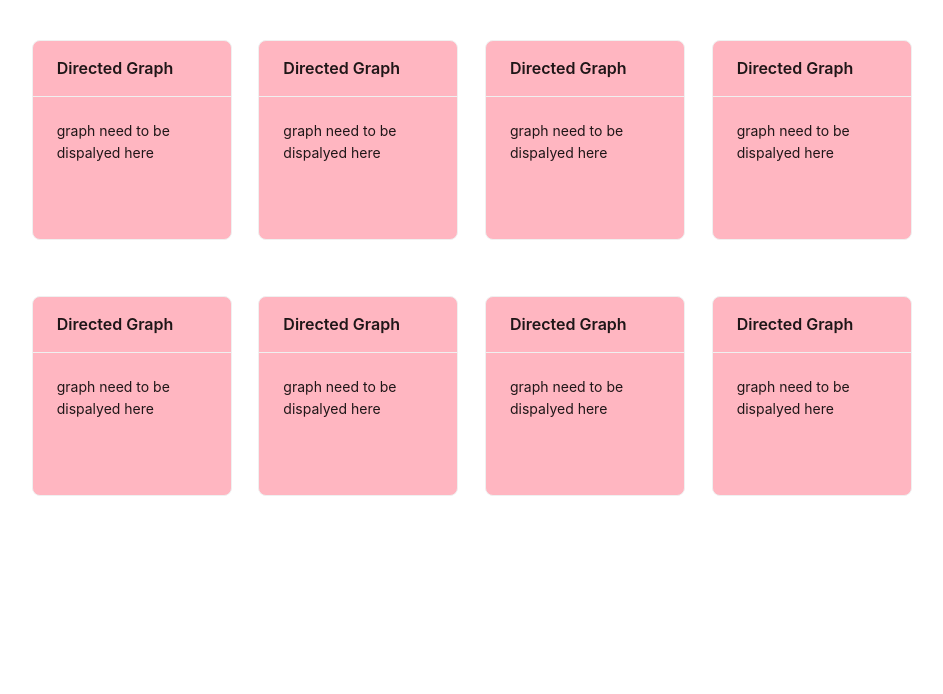
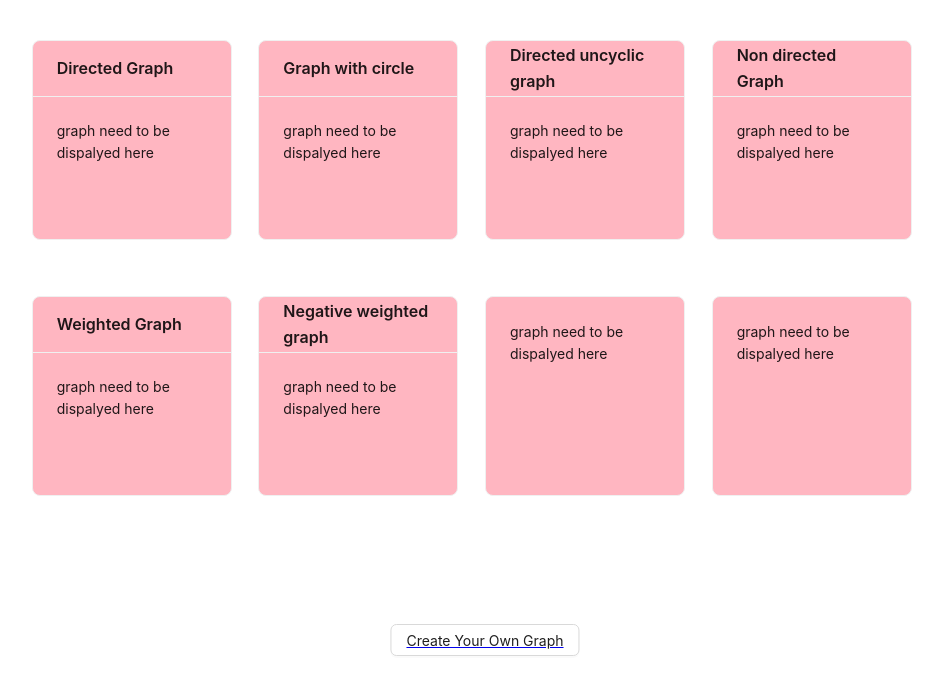
Before and after one commit to Traversers/algraph-frontend, a React (Vite) app: page /StartPage in a window 1280 px wide. Shown: the top 694 px of the page, without its empty margins (155-1098 px from the left). Built offline with nearby package versions, Linux system fonts and the light colour scheme.

Commit message:
add button

```diff
--- a/package.json
+++ b/package.json
@@ -20,7 +20,7 @@
     "email-validator": "^2.0.4",
     "react": "^18.2.0",
     "react-dom": "^18.2.0",
-    "react-router-dom": "^6.23.0"
+    "react-router-dom": "^6.23.1"
   },
   "devDependencies": {
     "@types/react": "^18.2.66",
--- /dev/null
+++ b/src/components/CreateGraph/CreateGraphButton.css
@@ -0,0 +1,3 @@
+.createGraphButton{
+   justify-content: center;
+}
--- /dev/null
+++ b/src/components/CreateGraph/CreateGraphButton.jsx
@@ -0,0 +1,15 @@
+import React from 'react';
+import { Button, Flex } from 'antd';
+import './CreateGraphButton.css';
+import { Link } from 'react-router-dom';
+
+const CreateGraphButton = () => {
+ return(
+    <Link to="../Create">
+    <Flex gap="small" wrap>
+    <Button className='createGraphButton'>Create Your Own Graph</Button>
+  </Flex>
+  </Link>
+ );
+}
+export default CreateGraphButton;
--- a/src/components/Graph/GraphPreview.jsx
+++ b/src/components/Graph/GraphPreview.jsx
@@ -2,11 +2,11 @@
 import './GraphPreview.css';
 import { Card } from 'antd';
 
-const GraphPreview = ({ key }) => {
+const GraphPreview = ({text}) => {
   return (
     <div className="graph-preview">
       <Card
-        title={texts.GRAPH_PREVIEW}
+        title={text}
         bordered={true}
         style={{ width: 200, height: 200, backgroundColor: 'lightpink' }}
       >
--- a/src/components/Graph/GraphPreviewGrid.css
+++ b/src/components/Graph/GraphPreviewGrid.css
@@ -1,7 +1,7 @@
 .centered-container{
     align-items: space-between;
     justify-content: center;
-    align-items: space-between;
+
 }
 .graph-row{
     display: flex;
--- a/src/components/StartPage.jsx
+++ b/src/components/StartPage.jsx
@@ -1,6 +1,15 @@
+import { FormatAlignJustify } from '@mui/icons-material';
+import CreateGraphButton from './CreateGraph/CreateGraphButton';
 import GraphPreviewGrid from './Graph/GraphPreviewGrid';
 
 const StartPage = () => {
-  return <GraphPreviewGrid />;
+  return (
+    <>
+  <GraphPreviewGrid />
+  <div className='createGraphButton' style={{top:'80%', left:'50%', position:'fixed', transform: 'translate(-50%, -50%)'}}>
+    <CreateGraphButton/>
+  </div>
+  </>
+);
 };
 export default StartPage;
```
Also changed, not shown: 1 other file (tests, documents, lock files or other folders).
